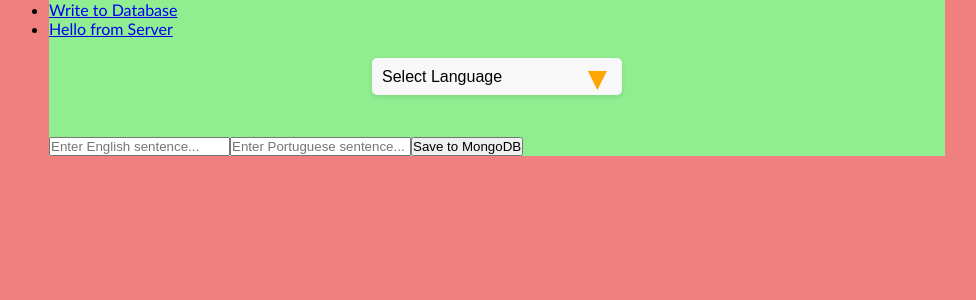
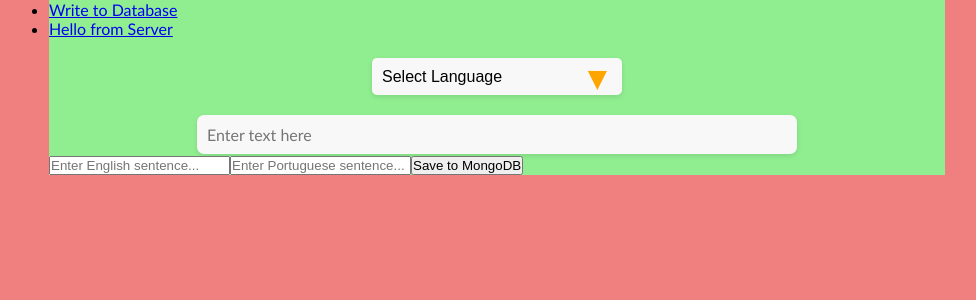
Before and after one commit to abdulhakim-altunkaya/MERN_beaversentences, a React (Create React App) app in the folder client/: page / in a window 1280 px wide. Shown: the top 300 px of the page, without its empty margins (143-1119 px from the left). Built offline with nearby package versions, Linux system fonts and the light colour scheme.

Commit message:
input field with css added to the website

```diff
--- a/client/src/App.js
+++ b/client/src/App.js
@@ -3,7 +3,7 @@ import { BrowserRouter as Router, Route, Link, Routes } from 'react-router-dom';
 import Read from './components/Read';
 import Write from './components/Write';
 import WriteEngpor from './components/WriteEngpor';
-import Dropdown from './components/Dropdown';
+import MainContent from "./components/MainContent";
 
 function App() {
     return (
@@ -19,7 +19,7 @@ function App() {
                         </li>
                     </ul>
                 </nav>
-                <Dropdown />
+                <MainContent />
 
                 <Routes>
                     <Route path="/read" element={ <Read /> } />
--- a/client/src/components/Dropdown.js
+++ b/client/src/components/Dropdown.js
@@ -13,7 +13,7 @@ function Dropdown() {
       <div class= "selectMainDiv">
 
         <div class="selectChildDiv">
-          <select value={selected} onChange={handleSelect}>
+          <select className='selectArea' value={selected} onChange={handleSelect}>
             <option value='' disabled>Select Language</option>
             <option value='English-Turkish'>English-Turkish</option>
             <option value='Turkish-English'>Turkish-English</option>
--- /dev/null
+++ b/client/src/components/Input.js
@@ -0,0 +1,12 @@
+import React from 'react'
+import '../style/input.css';
+
+function Input() {
+  return (
+    <div className="inputMainDiv">
+        <input type="text" className="inputField" placeholder="Enter text here" />
+    </div>
+  )
+}
+
+export default Input
--- /dev/null
+++ b/client/src/components/MainContent.js
@@ -0,0 +1,14 @@
+import React from 'react';
+import Dropdown from './Dropdown';
+import Input from './Input';
+
+function MainContent() {
+  return (
+    <>
+        <Dropdown />
+        <Input />
+    </>
+  )
+}
+
+export default MainContent
--- a/client/src/style/dropdown.css
+++ b/client/src/style/dropdown.css
@@ -9,7 +9,7 @@
   position: relative;
 }
 
-select {
+.selectArea {
   padding: 10px;
   border: none;
   border-radius: 5px;
@@ -30,11 +30,6 @@ select {
   font-size: 25px; /* Increased font size */
   color: orange;
   pointer-events: none;
+  cursor: pointer;
   border-radius: 10px; /* Increased border-radius */
 }
-
-p {
-  margin-top: 20px;
-  font-size: 18px;
-  color: #333;
-}
--- /dev/null
+++ b/client/src/style/input.css
@@ -0,0 +1,17 @@
+.inputMainDiv {
+  display: flex;
+  flex-direction: row;
+  justify-content: center;
+}
+.inputField {
+  outline: none;
+  font-family: 'Trebuchet MS', 'Lucida Sans Unicode', 'Lucida Grande', 'Lucida Sans', Arial, sans-serif;
+  padding: 10px;
+  width: 600px;
+  border: none;
+  border-radius: 7px;
+  box-shadow: 0 2px 5px rgba(0, 0, 0, 0.1);
+  font-size: 16px;
+  background-color: #f8f8f8;
+  box-sizing: border-box; /* Include padding in the width */
+}
```
